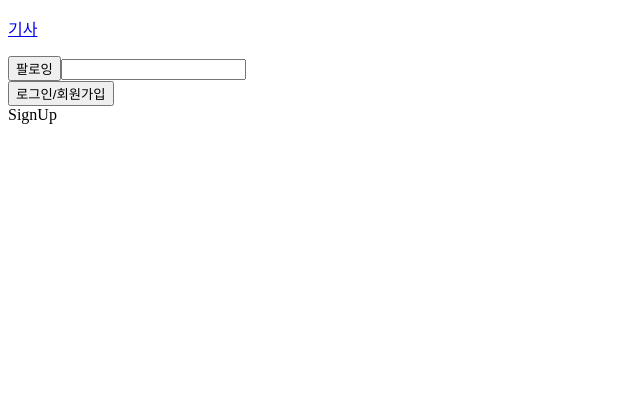
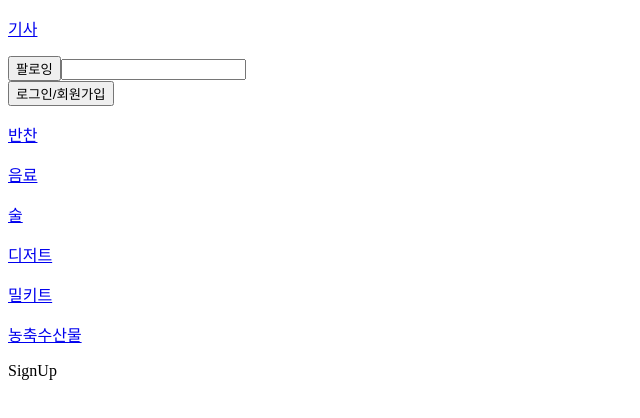
Before and after one commit to zoonong/modubanchan_front, a React (Create React App) app: page /#/SignUp in a window 1280 px wide. Shown: the top 418 px of the page, without its empty margins (0-640 px from the left). Built offline with nearby package versions, Linux system fonts and the light colour scheme.

Commit message:
component 추가

```diff
--- a/src/components/App.js
+++ b/src/components/App.js
@@ -1,6 +1,6 @@
 import { useState, useEffect } from "react";
 import AppRouter from "./Router";
-import Tap from "./Tap";
+import "../App.css";
 
 function App() {
   const [isLoggedIn, setIsLoggedIn] = useState(false);
@@ -17,7 +17,7 @@ function App() {
     setIsLoggedIn(false);
   }, []);
   return (
-    <div>
+    <div className="app">
       <AppRouter isLoggedIn={isLoggedIn} />
     </div>
   );
--- a/src/components/Tap.js
+++ b/src/components/Tap.js
@@ -4,9 +4,9 @@ import "../App.css";
 
 const Tap = ({ isLoggedIn }) => {
   return (
-    <header>
+    <header className="tap">
       <Link to="/">
-        <p className="pe">기사</p>
+        <p>기사</p>
       </Link>
       <nav>
         <Link to="/Feed">
@@ -14,7 +14,7 @@ const Tap = ({ isLoggedIn }) => {
         </Link>
         <input type="text" />
         {isLoggedIn ? (
-          <div>
+          <div className="right">
             <Link to="/MyPage">
               <button>마이페이지</button>
             </Link>
@@ -24,12 +24,32 @@ const Tap = ({ isLoggedIn }) => {
             <button>로그아웃</button>
           </div>
         ) : (
-          <div>
+          <div className="right">
             <Link to="/SignIn">
               <button>로그인/회원가입</button>
             </Link>
           </div>
         )}
+        <div className="categoty">
+          <Link to="/Category">
+            <p>반찬</p>
+          </Link>
+          <Link to="/Category">
+            <p>음료</p>
+          </Link>
+          <Link to="/Category">
+            <p>술</p>
+          </Link>
+          <Link to="/Category">
+            <p>디저트</p>
+          </Link>
+          <Link to="/Category">
+            <p>밀키트</p>
+          </Link>
+          <Link to="/Category">
+            <p>농축수산물</p>
+          </Link>
+        </div>
       </nav>
     </header>
   );
--- a/src/index.js
+++ b/src/index.js
@@ -1,10 +1,11 @@
 import React from "react";
 import ReactDOM from "react-dom/client";
 import App from "./components/App";
+import { Provider } from "react-redux";
 
 const root = ReactDOM.createRoot(document.getElementById("root"));
 root.render(
-  <>
+  <div>
     <App />
-  </>
+  </div>
 );
```
Also changed, not shown: src/App.css (+16 -0 lines), src/components/RenderingFeeds.js (added), src/components/RenderingProducts.js (added), src/components/RenderingProsuct.js (added).
